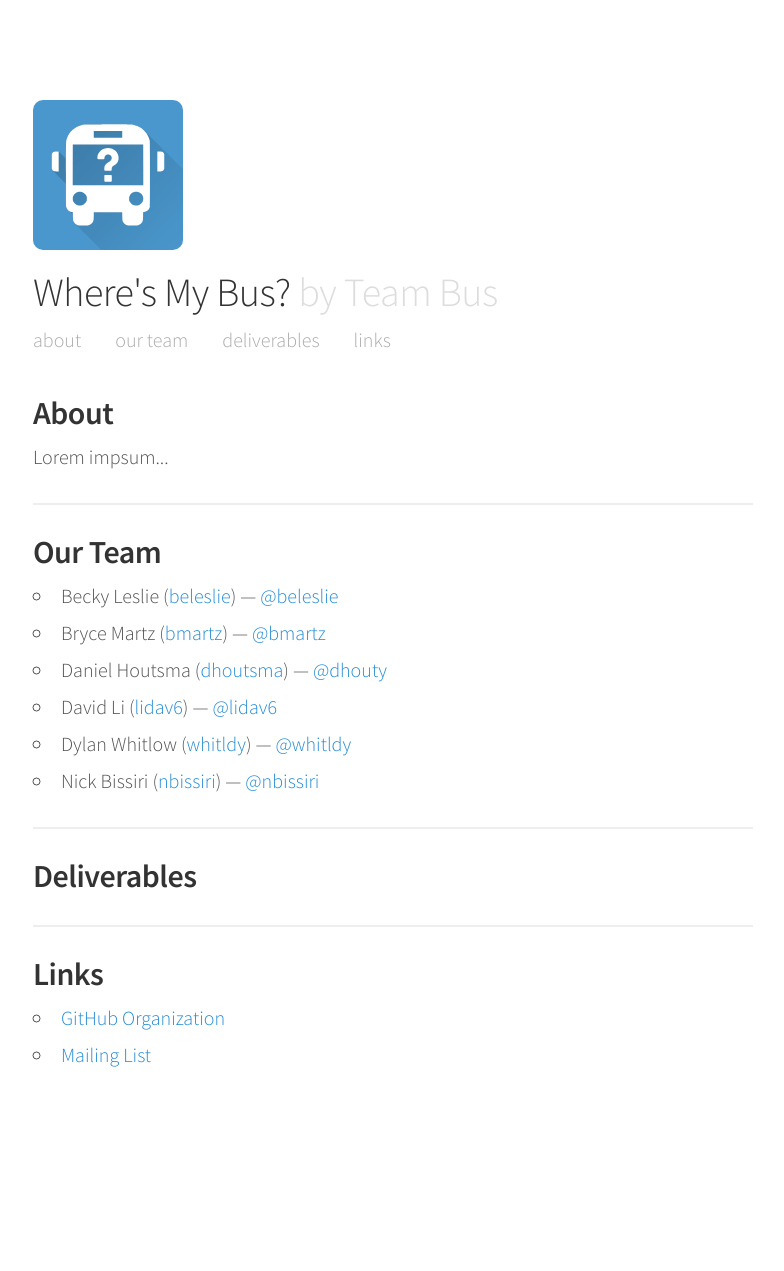
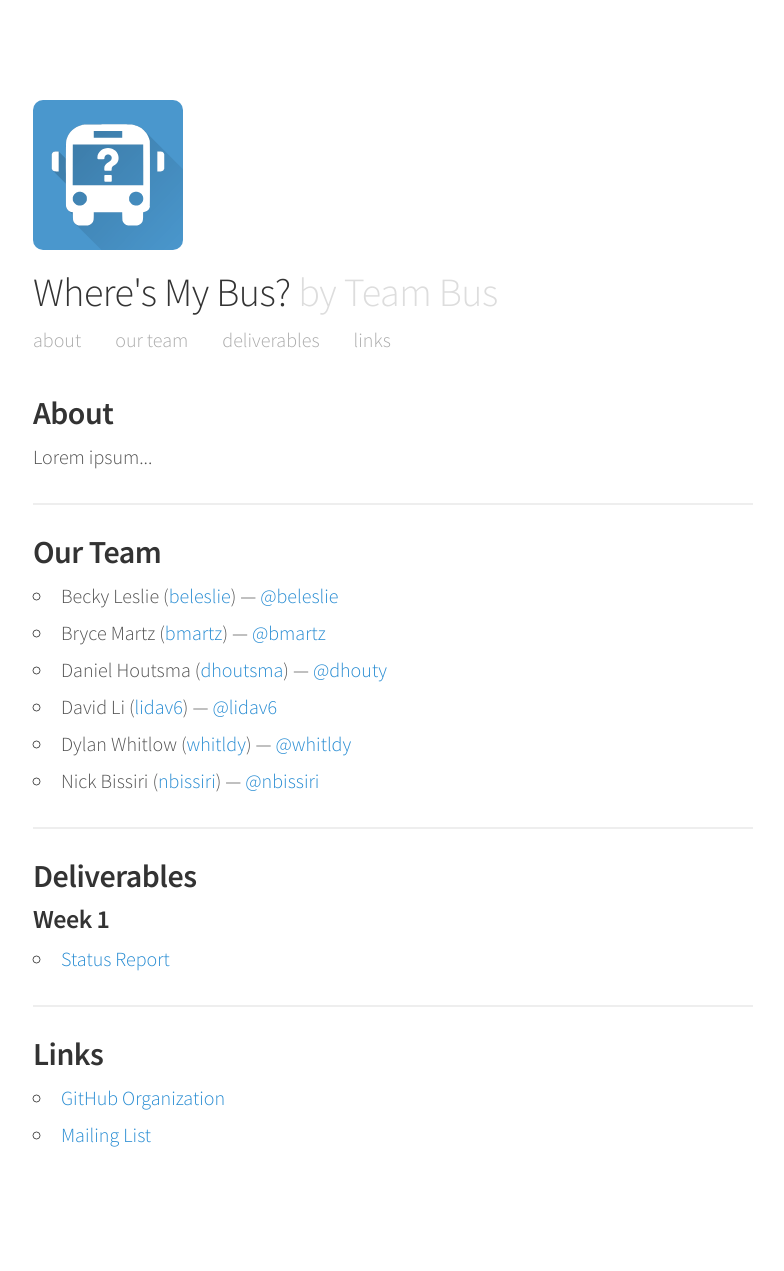
Before and after one commit to WheresMyBus/WheresMyBus.github.io, a Jekyll site: the page built from index.html, in a window 1280 px wide. Shown: the whole page, without its empty margins (247-1031 px from the left). Built offline with Jekyll 4.4.1, drawn with Linux system fonts in a browser that asks for light colours; before the commit the page ends 1191 px from its top, so only the background shows below that.

Commit message:
Add week 1 status report

```diff
--- a/_config.yml
+++ b/_config.yml
@@ -33,6 +33,8 @@ team:
       github_username: nbissiri
 
 deliverables:
+  - - name: Status Report
+      path: Bus_StatusReport1.pdf
 
 links:
   - name: GitHub Organization
--- a/index.html
+++ b/index.html
@@ -19,7 +19,7 @@ layout: page
 <div id="about">
   <h2>About</h2>
 
-  <p>Lorem impsum...</p>
+  <p>Lorem ipsum...</p>
 </div>
 
 <hr />
@@ -46,11 +46,12 @@ layout: page
   <h2>Deliverables</h2>
 
   {% for week in site.deliverables %}
-  <h3>Week {{ forloop.index }}</h3>
+  {% assign i = forloop.index %}
+  <h3>Week {{ i }}</h3>
 
   <ul>
     {% for file in week %}
-    <li><a href="{{ file.path }}">{{ file.name }}</a></li>
+    <li><a href="deliverables/week{{ i }}/{{ file.path }}">{{ file.name }}</a></li>
     {% endfor %}
   </ul>
   {% endfor %}
```
Also changed, not shown: 1 other file.
